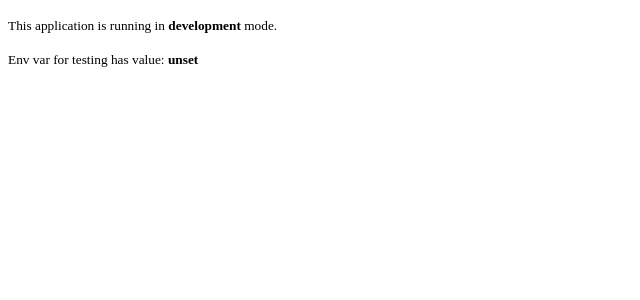
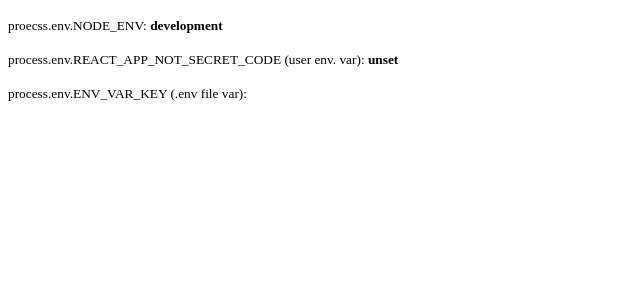
Before and after one commit to rezabmirzaei/react-env, a React (Create React App) app: page / in a window 1280 px wide. Shown: the top 300 px of the page, without its empty margins (0-640 px from the left). Built offline with nearby package versions, Linux system fonts and the light colour scheme; no server answers.

Commit message:
Add dotenv dependency

```diff
--- a/package.json
+++ b/package.json
@@ -3,6 +3,7 @@
   "version": "0.1.0",
   "private": true,
   "dependencies": {
+    "dotenv": "^8.2.0",
     "react": "^17.0.2",
     "react-dom": "^17.0.2",
     "react-scripts": "4.0.3"
--- a/src/App.js
+++ b/src/App.js
@@ -1,8 +1,11 @@
+require('dotenv').config()
+
 export default function App() {
   return (
     <div className='m-4'>
-      <p><small>This application is running in <b>{process.env.NODE_ENV}</b> mode.</small></p>
-      <p><small>Env var for testing has value: <b>{process.env.REACT_APP_NOT_SECRET_CODE}</b></small></p>
+      <p><small>proecss.env.NODE_ENV: <b>{process.env.NODE_ENV}</b></small></p>
+      <p><small>process.env.REACT_APP_NOT_SECRET_CODE (user env. var): <b>{process.env.REACT_APP_NOT_SECRET_CODE}</b></small></p>
+      <p><small>process.env.ENV_VAR_KEY (.env file var): <b>{process.env.ENV_VAR_KEY}</b></small></p>
     </div>
   );
 }
--- a/src/index.css
+++ /dev/null
@@ -1,13 +0,0 @@
-body {
-  margin: 0;
-  font-family: -apple-system, BlinkMacSystemFont, 'Segoe UI', 'Roboto', 'Oxygen',
-    'Ubuntu', 'Cantarell', 'Fira Sans', 'Droid Sans', 'Helvetica Neue',
-    sans-serif;
-  -webkit-font-smoothing: antialiased;
-  -moz-osx-font-smoothing: grayscale;
-}
-
-code {
-  font-family: source-code-pro, Menlo, Monaco, Consolas, 'Courier New',
-    monospace;
-}
```
Also changed, not shown: public/manifest.json, 2 other files (tests, documents, lock files or other folders).
